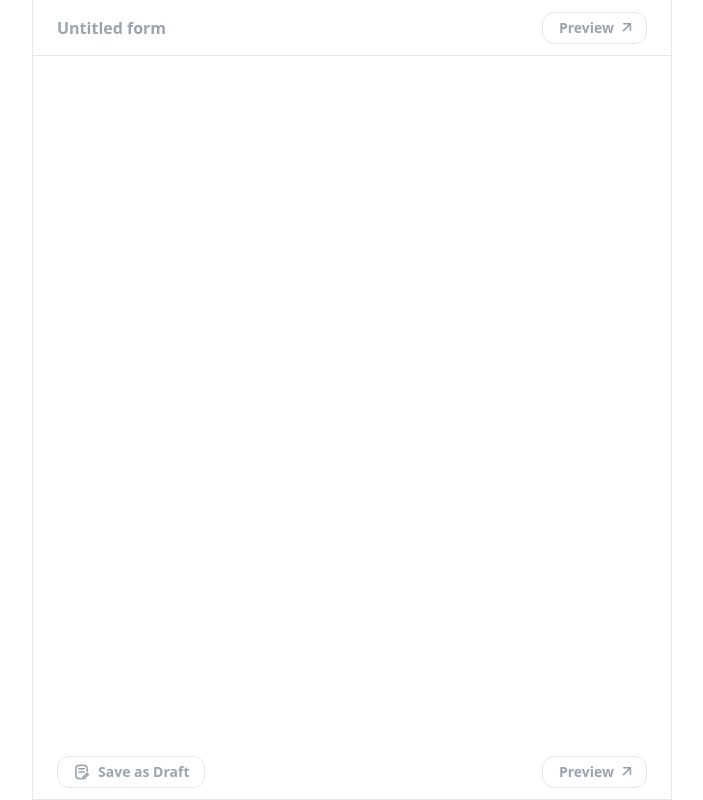
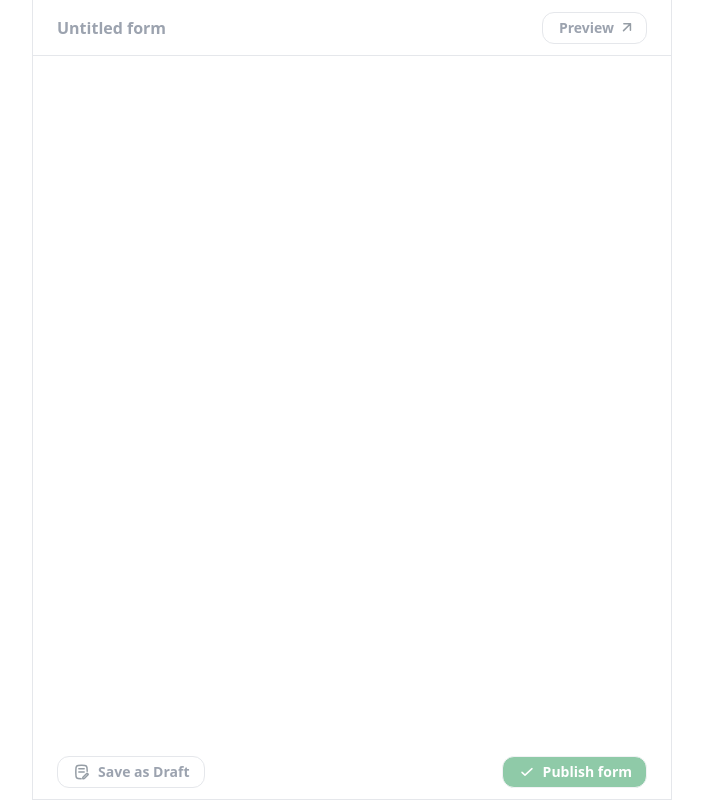
Before and after one commit to JuvitaSaini09/form-handler, a Next.js app: page /create in a window 1280 px wide. Shown: the whole page, without its empty margins (288-991 px from the left). Built offline with nearby package versions, Linux system fonts and the light colour scheme.

Commit message:
Updated footer css

```diff
--- /dev/null
+++ b/app/components/icons/Tick.jsx
@@ -0,0 +1,12 @@
+import React from 'react'
+
+const Tick = () => {
+  return (
+    <svg width="16" height="16" viewBox="0 0 16 16" fill="none" xmlns="http://www.w3.org/2000/svg">
+<path d="M3 8.38091L6 11.1666L13 4.66663" stroke="white" strokeWidth="1.5" strokeLinecap="round" strokeLinejoin="round"/>
+</svg>
+
+  )
+}
+
+export default Tick
--- a/app/create/page.js
+++ b/app/create/page.js
@@ -1,5 +1,6 @@
 import Draft from "../components/icons/Draft";
 import RightUpArrow from "../components/icons/RightUpArrow";
+import Tick from "../components/icons/Tick";
 export default function CreateForm() {
   return (
     <main className="w-[640px] mx-auto h-screen flex flex-col overflow-hidden">
@@ -31,9 +32,12 @@ export default function CreateForm() {
           </span>
         </button>
 
-        <button className="h-8 border-[1px] border-gray-200 rounded-xl pr-[14px] pl-4 flex items-center gap-2 hover:bg-gray-50">
-          <span className="text-gray-400 font-semibold text-sm">Preview</span>
-          <RightUpArrow />
+        <button className="h-8 border-[1px] border-gray-200 rounded-xl pr-[14px] pl-4 flex items-center gap-2 hover:bg-gray-50 bg-[#219653] opacity-50">
+          <Tick />
+
+          <span className="text-white font-semibold text-sm ">
+            Publish form
+          </span>
         </button>
       </section>
     </main>
--- a/package.json
+++ b/package.json
@@ -3,7 +3,7 @@
   "version": "0.1.0",
   "private": true,
   "scripts": {
-    "dev": "next dev",
+    "dev": "next dev -H 0.0.0.0",
     "build": "next build",
     "start": "next start",
     "lint": "next lint"
```
Also changed, not shown: app/fonts/addSymbol.svg (added), app/fonts/tick.svg (added).
